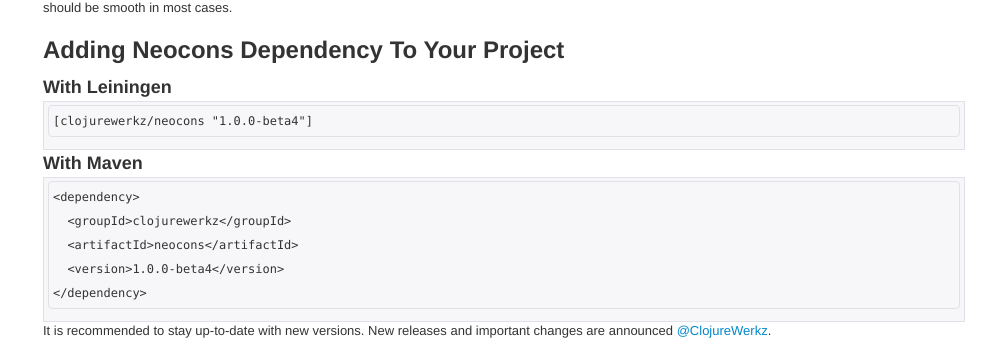
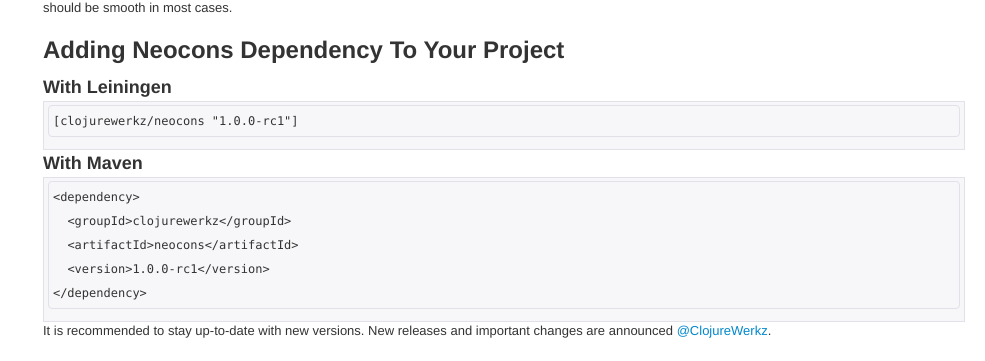
Before and after one commit to clojurewerkz/neocons.docs, a Jekyll site: the page built from articles/getting_started.md, in a window 1280 px wide and 900 px high, scrolled down 576 px. Shown: the part 146-507 px from the top of the window, without its empty margins (295-1280 px from the left). Built offline with Jekyll 4.4.1, drawn with Linux system fonts in a browser that asks for light colours; some web fonts are replaced.

Commit message:
Correct recommended version in the docs
Fixes michaelklishin/neocons#3

```diff
--- a/articles/getting_started.md
+++ b/articles/getting_started.md
@@ -54,14 +54,14 @@
 
 ### With Leiningen
 
-    [clojurewerkz/neocons "1.0.0-beta4"]
+    [clojurewerkz/neocons "1.0.0-rc1"]
 
 ### With Maven
 
     <dependency>
       <groupId>clojurewerkz</groupId>
       <artifactId>neocons</artifactId>
-      <version>1.0.0-beta4</version>
+      <version>1.0.0-rc1</version>
     </dependency>
 
 It is recommended to stay up-to-date with new versions. New releases and important changes are announced [@ClojureWerkz](http://twitter.com/ClojureWerkz).
```
